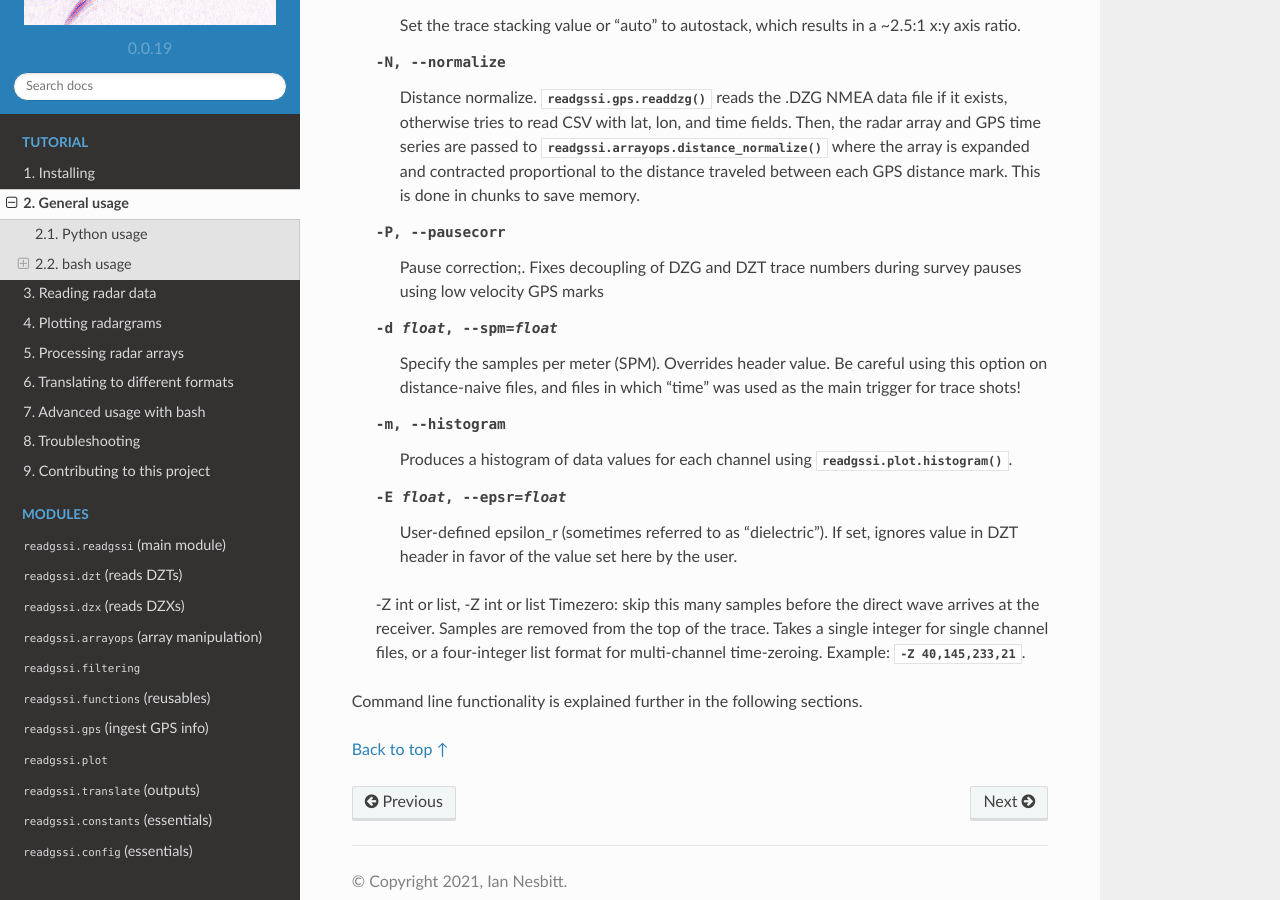
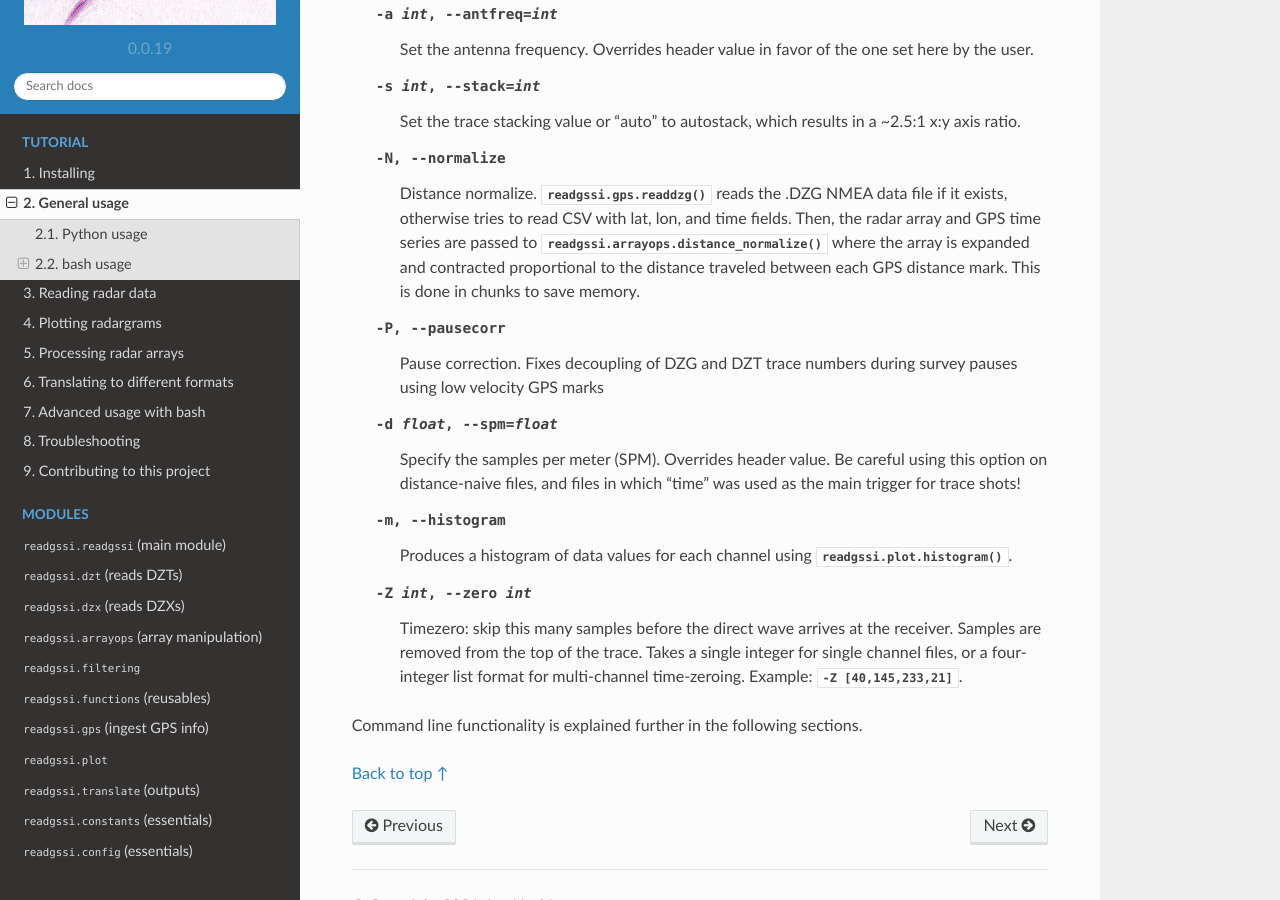
Before and after one commit to iannesbitt/readgssi, a Sphinx documentation site: the page built from docs/general.rst, in a window 1280 px wide and 900 px high, scrolled down 4144 px. Built offline with Sphinx 7.4.7 and the Read the Docs theme 2.0.0, drawn with Linux system fonts in a browser that asks for light colours; some of the changed text lies outside the part shown.

Commit message:
fixing usage text block

```diff
--- a/docs/general.rst
+++ b/docs/general.rst
@@ -114,11 +115,10 @@ Optional flags
     -a int, --antfreq=int               Set the antenna frequency. Overrides header value in favor of the one set here by the user.
     -s int, --stack=int                 Set the trace stacking value or "auto" to autostack, which results in a ~2.5:1 x:y axis ratio.
     -N, --normalize                     Distance normalize. :py:func:`readgssi.gps.readdzg` reads the .DZG NMEA data file if it exists, otherwise tries to read CSV with lat, lon, and time fields. Then, the radar array and GPS time series are passed to :py:func:`readgssi.arrayops.distance_normalize` where the array is expanded and contracted proportional to the distance traveled between each GPS distance mark. This is done in chunks to save memory.
-    -P, --pausecorr                     Pause correction;. Fixes decoupling of DZG and DZT trace numbers during survey pauses using low velocity GPS marks
+    -P, --pausecorr                     Pause correction. Fixes decoupling of DZG and DZT trace numbers during survey pauses using low velocity GPS marks
     -d float, --spm=float               Specify the samples per meter (SPM). Overrides header value. Be careful using this option on distance-naive files, and files in which "time" was used as the main trigger for trace shots!
     -m, --histogram                     Produces a histogram of data values for each channel using :py:func:`readgssi.plot.histogram`.
-    -E float, --epsr=float              User-defined epsilon_r (sometimes referred to as "dielectric"). If set, ignores value in DZT header in favor of the value set here by the user.
-    -Z int or list, -Z int or list      Timezero: skip this many samples before the direct wave arrives at the receiver. Samples are removed from the top of the trace. Takes a single integer for single channel files, or a four-integer list format for multi-channel time-zeroing. Example: :py:data:`-Z 40,145,233,21`.
+    -Z int, --zero int                  Timezero: skip this many samples before the direct wave arrives at the receiver. Samples are removed from the top of the trace. Takes a single integer for single channel files, or a four-integer list format for multi-channel time-zeroing. Example: :py:data:`-Z [40,145,233,21]`.
 
 Command line functionality is explained further in the following sections.
 
```
Also changed, not shown: other parts of docs/general.rst (+1 -0 lines).
